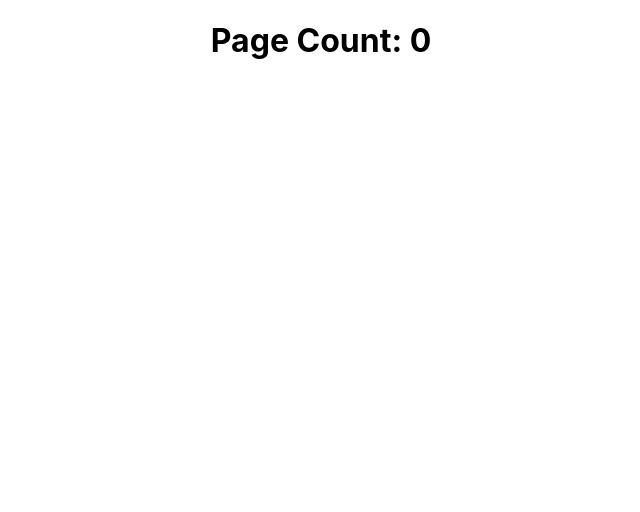
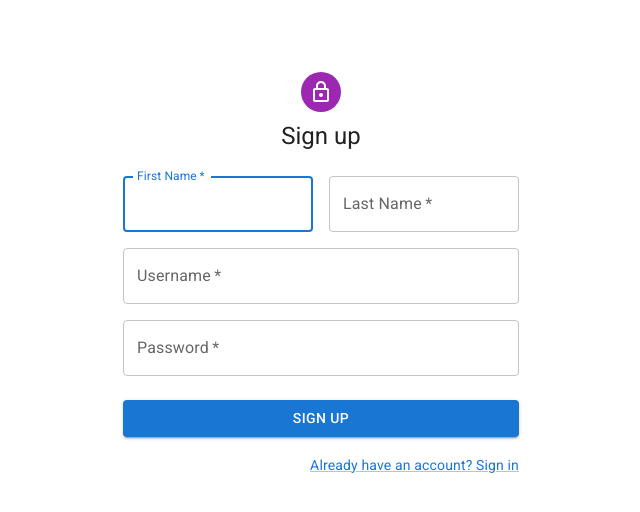
Before and after one commit to baguiar428/flatiron-capstone, a React (Create React App) app in the folder client/: page /signup in a window 1280 px wide. Shown: the top 512 px of the page, without its empty margins (319-959 px from the left). Built offline with nearby package versions, Linux system fonts and the light colour scheme; no server answers.

Commit message:
Implemented MUI. Customized and linked Login and Logout.Started backend logic

```diff
--- a/client/package.json
+++ b/client/package.json
@@ -4,6 +4,11 @@
   "private": true,
   "proxy": "http://localhost:3000",
   "dependencies": {
+    "@emotion/react": "^11.10.5",
+    "@emotion/styled": "^11.10.5",
+    "@fontsource/roboto": "^4.5.8",
+    "@mui/icons-material": "^5.11.0",
+    "@mui/material": "^5.11.0",
     "@testing-library/jest-dom": "^5.16.5",
     "@testing-library/react": "^13.4.0",
     "@testing-library/user-event": "^13.5.0",
--- a/client/src/App.js
+++ /dev/null
@@ -1,19 +0,0 @@
-import { useState, useEffect } from "react";
-import './App.css';
-
-function App() {
-    const [count, setCount] = useState(0);
-
-    useEffect(() => {
-      fetch("/hello")
-        .then((r) => r.json())
-        .then((data) => setCount(data.count));
-    }, []);
-    return (
-      <div className="App">
-        <h1>Page Count: {count}</h1>
-      </div>
-  );
-}
-
-export default App;
--- /dev/null
+++ b/client/src/App.jsx
@@ -0,0 +1,34 @@
+import './App.css';
+import { Route, Routes } from "react-router-dom"
+import Login from './components/Login';
+import Signup from './components/Signup';
+
+function App() {
+
+    return (
+    <div>
+      <Routes>
+        <Route path="/login" element={<Login />} />
+        <Route path="/signup" element={<Signup />} />
+      </Routes>
+    </div>
+  );
+}
+
+export default App;
+
+// Code for Sessions Testing
+
+// import { useState, useEffect } from "react";
+
+// const [count, setCount] = useState(0);
+
+// useEffect(() => {
+//   fetch("/hello")
+//     .then((r) => r.json())
+//     .then((data) => setCount(data.count));
+// }, []);
+// return (
+//   <div className="App">
+//     <h1>Page Count: {count}</h1>
+//   </div>
--- /dev/null
+++ b/client/src/components/Login.jsx
@@ -0,0 +1,101 @@
+import React from "react";
+import { useNavigate } from 'react-router-dom'
+import Avatar from '@mui/material/Avatar';
+import Button from '@mui/material/Button';
+import CssBaseline from '@mui/material/CssBaseline';
+import TextField from '@mui/material/TextField';
+import FormControlLabel from '@mui/material/FormControlLabel';
+import Checkbox from '@mui/material/Checkbox';
+import Link from '@mui/material/Link';
+import Grid from '@mui/material/Grid';
+import Box from '@mui/material/Box';
+import LockOutlinedIcon from '@mui/icons-material/LockOutlined';
+import Typography from '@mui/material/Typography';
+import Container from '@mui/material/Container';
+import { createTheme, ThemeProvider } from '@mui/material/styles';
+
+function Login() {
+
+    const theme = createTheme();
+    const navigate = useNavigate();
+
+    function goToSignup() {
+        navigate('/signup')
+    }
+
+    function handleSubmit() {
+
+    }
+
+    return (
+        <ThemeProvider theme={theme}>
+            <Container component="main" maxWidth="xs">
+                <CssBaseline />
+                <Box
+                    sx={{
+                        marginTop: 8,
+                        display: 'flex',
+                        flexDirection: 'column',
+                        alignItems: 'center',
+                    }}
+                >
+                    <Avatar sx={{ m: 1, bgcolor: 'secondary.main' }}>
+                        <LockOutlinedIcon />
+                    </Avatar>
+                    <Typography component="h1" variant="h5">
+                        Sign in
+                    </Typography>
+                    <Box component="form" onSubmit={handleSubmit} noValidate sx={{ mt: 1 }}>
+                        <TextField
+                            margin="normal"
+                            required
+                            fullWidth
+                            id="username"
+                            label="Username"
+                            name="username"
+                            autoComplete="username"
+                            autoFocus
+                        />
+                        <TextField
+                            margin="normal"
+                            required
+                            fullWidth
+                            name="password"
+                            label="Password"
+                            type="password"
+                            id="password"
+                            autoComplete="current-password"
+                        />
+                        <FormControlLabel
+                            control={<Checkbox value="remember" color="primary" />}
+                            label="Remember me"
+                        />
+                        <Button
+                            type="submit"
+                            fullWidth
+                            variant="contained"
+                            sx={{ mt: 3, mb: 2 }}
+                        >
+                            Sign In
+                        </Button>
+                        <Grid container>
+                            {/* //Code for Forgot Password Feature - TODO
+                            <Grid item xs>
+                                <Link href="#" variant="body2">
+                                    Forgot password?
+                                </Link>
+                            </Grid> */}
+                            <Grid item>
+                                <Link onClick={goToSignup} variant="body2">
+                                    {"Don't have an account? Sign Up"}
+                                </Link>
+                            </Grid>
+                        </Grid>
+                    </Box>
+                </Box>
+            </Container>
+        </ThemeProvider>
+    )
+}
+
+export default Login
--- /dev/null
+++ b/client/src/components/Signup.jsx
@@ -0,0 +1,113 @@
+import React from "react";
+import { useNavigate } from 'react-router-dom'
+import Avatar from '@mui/material/Avatar';
+import Button from '@mui/material/Button';
+import CssBaseline from '@mui/material/CssBaseline';
+import TextField from '@mui/material/TextField';
+import Link from '@mui/material/Link';
+import Grid from '@mui/material/Grid';
+import Box from '@mui/material/Box';
+import LockOutlinedIcon from '@mui/icons-material/LockOutlined';
+import Typography from '@mui/material/Typography';
+import Container from '@mui/material/Container';
+import { createTheme, ThemeProvider } from '@mui/material/styles';
+
+function Signup() {
+
+    const theme = createTheme();
+    const navigate = useNavigate();
+
+    function goToLogin() {
+        navigate('/login')
+    }
+
+    function handleSubmit() {
+
+    }
+
+    return (
+        <ThemeProvider theme={theme}>
+        <Container component="main" maxWidth="xs">
+          <CssBaseline />
+          <Box
+            sx={{
+              marginTop: 8,
+              display: 'flex',
+              flexDirection: 'column',
+              alignItems: 'center',
+            }}
+          >
+            <Avatar sx={{ m: 1, bgcolor: 'secondary.main' }}>
+              <LockOutlinedIcon />
+            </Avatar>
+            <Typography component="h1" variant="h5">
+              Sign up
+            </Typography>
+            <Box component="form" noValidate onSubmit={handleSubmit} sx={{ mt: 3 }}>
+              <Grid container spacing={2}>
+                <Grid item xs={12} sm={6}>
+                  <TextField
+                    autoComplete="given-name"
+                    name="firstName"
+                    required
+                    fullWidth
+                    id="firstName"
+                    label="First Name"
+                    autoFocus
+                  />
+                </Grid>
+                <Grid item xs={12} sm={6}>
+                  <TextField
+                    required
+                    fullWidth
+                    id="lastName"
+                    label="Last Name"
+                    name="lastName"
+                    autoComplete="family-name"
+                  />
+                </Grid>
+                <Grid item xs={12}>
+                  <TextField
+                    required
+                    fullWidth
+                    id="username"
+                    label="Username"
+                    name="username"
+                    autoComplete="username"
+                  />
+                </Grid>
+                <Grid item xs={12}>
+                  <TextField
+                    required
+                    fullWidth
+                    name="password"
+                    label="Password"
+                    type="password"
+                    id="password"
+                    autoComplete="new-password"
+                  />
+                </Grid>
+              </Grid>
+              <Button
+                type="submit"
+                fullWidth
+                variant="contained"
+                sx={{ mt: 3, mb: 2 }}
+              >
+                Sign Up
+              </Button>
+              <Grid container justifyContent="flex-end">
+                <Grid item>
+                  <Link onClick={goToLogin} variant="body2">
+                    Already have an account? Sign in
+                  </Link>
+                </Grid>
+              </Grid>
+            </Box>
+          </Box>
+        </Container>
+      </ThemeProvider>
+    )
+}
+
+export default Signup
```
Also changed, not shown: client/src/index.js (+9 -2 lines), 2 other files (tests, documents, lock files or other folders).
